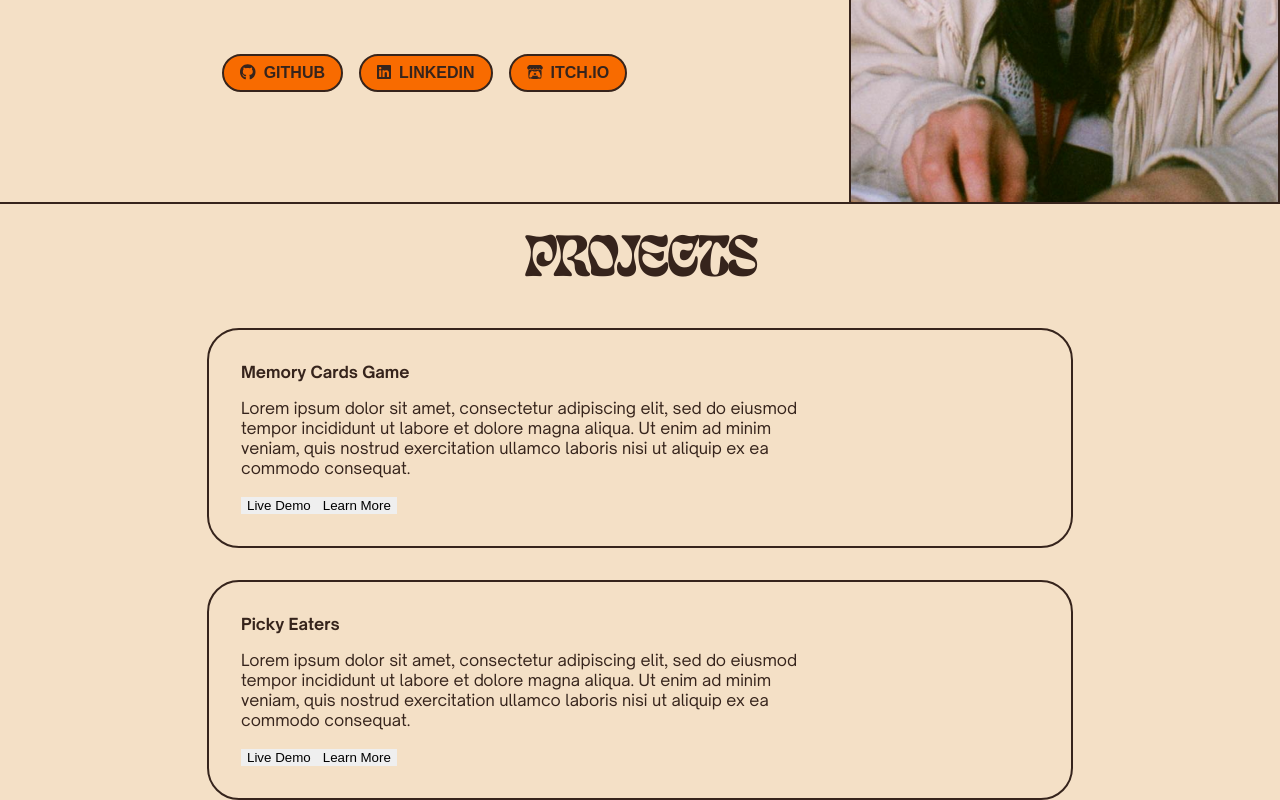
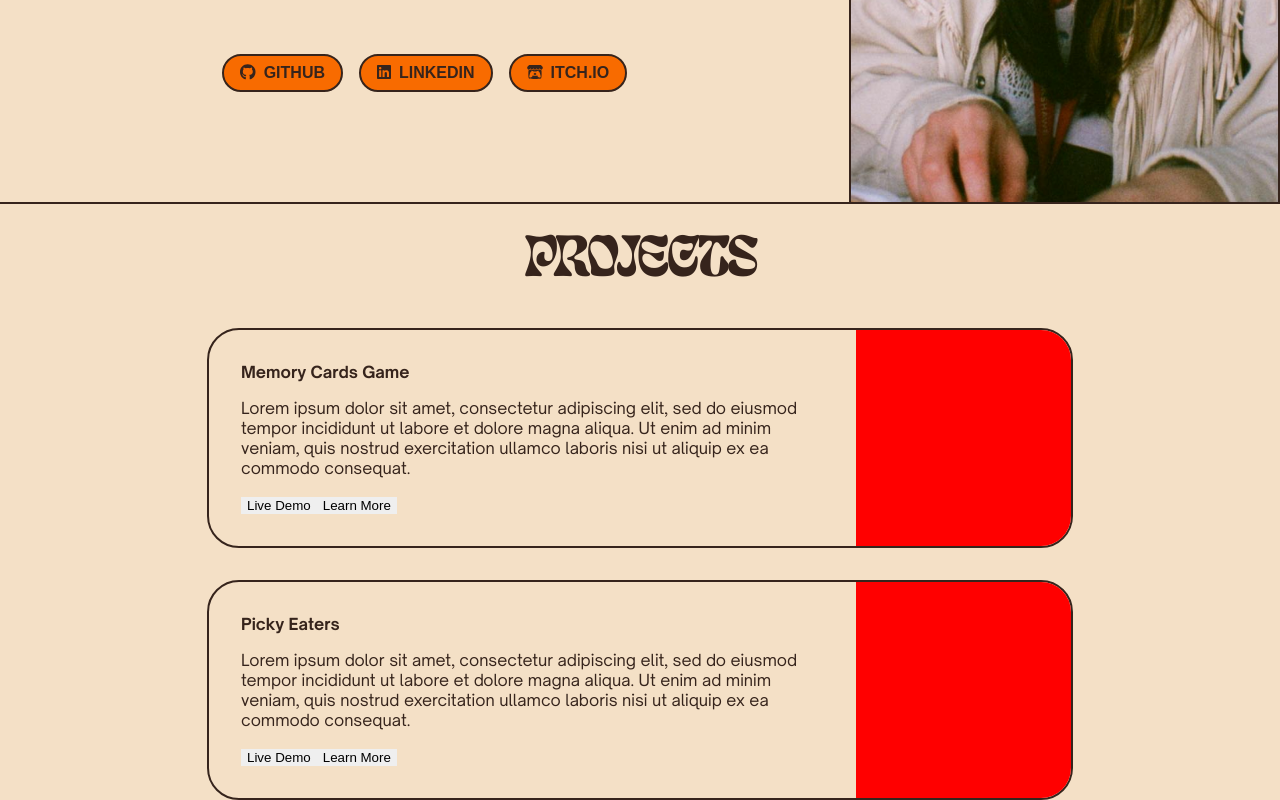
Before and after one commit to Roxanoel/roxanoel.github.io, a React (Create React App) app: page / in a window 1280 px wide. Shown: the part 598-1398 px from the top of the page. Built offline with nearby package versions, Linux system fonts and the light colour scheme.

Commit message:
fixed image overflow

```diff
--- a/src/components/projects/ProjectCard.js
+++ b/src/components/projects/ProjectCard.js
@@ -6,9 +6,7 @@ function ProjectCard({name, description, tags, githubLink, liveLink, imageLink})
             {liveLink && <button>Live Demo</button>}
             {githubLink && <button>Learn More</button>}
         </div>
-        <div className="project-card-image-container">
-            <div className="project-card-image" style={{backgroundImage: `url(${imageLink})`, backgroundColor: "red"}} />
-        </div>
+        <div className="project-card-image" style={{backgroundImage: `url(${imageLink})`, backgroundColor: "red"}} />
     </div>
 }
 
--- a/src/scss/components/_project-card.scss
+++ b/src/scss/components/_project-card.scss
@@ -5,8 +5,7 @@
     display: grid;
     grid-template-columns: 3fr 1fr;
     max-width: 862px;
-    //justify-content: space-between;
-    //align-items: flex-start;
+    overflow: hidden;
     // Border
     border-radius: 32px;
     border: structural.$border-outline;
```
